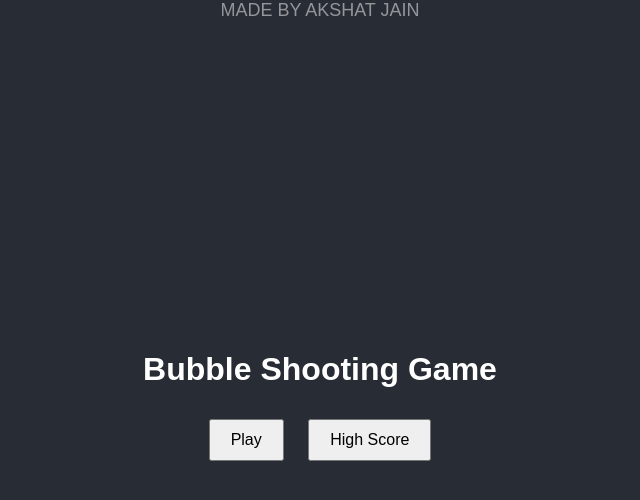
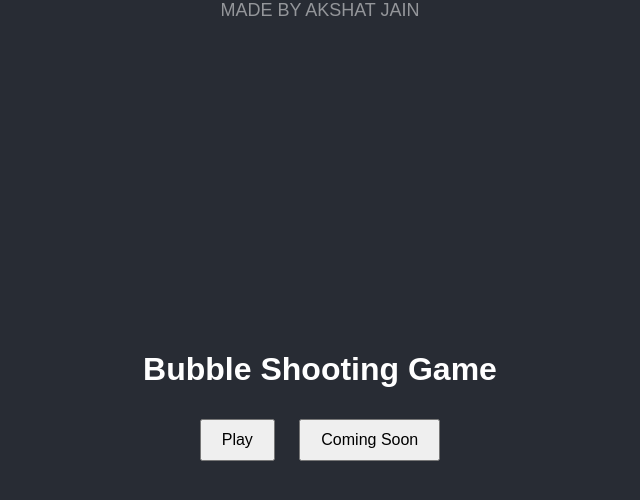
Before and after one commit to 17akshat05/bubbleshotgame, a plain HTML site: page index.html in a window 1280 px wide. Shown: the whole page, without its empty margins (320-960 px from the left). Drawn offline with Linux system fonts and the light colour scheme.

Commit message:
Update index.html

```diff
--- a/index.html
+++ b/index.html
@@ -12,7 +12,7 @@
         <div id="menu">
             <h1>Bubble Shooting Game</h1>
             <button id="play-button">Play</button>
-            <button id="coming soon">High Score</button>
+            <button id="coming soon">Coming Soon</button>
         </div>
         <div id="game" class="hidden">
             <div id="score">Score: 0</div>
```
